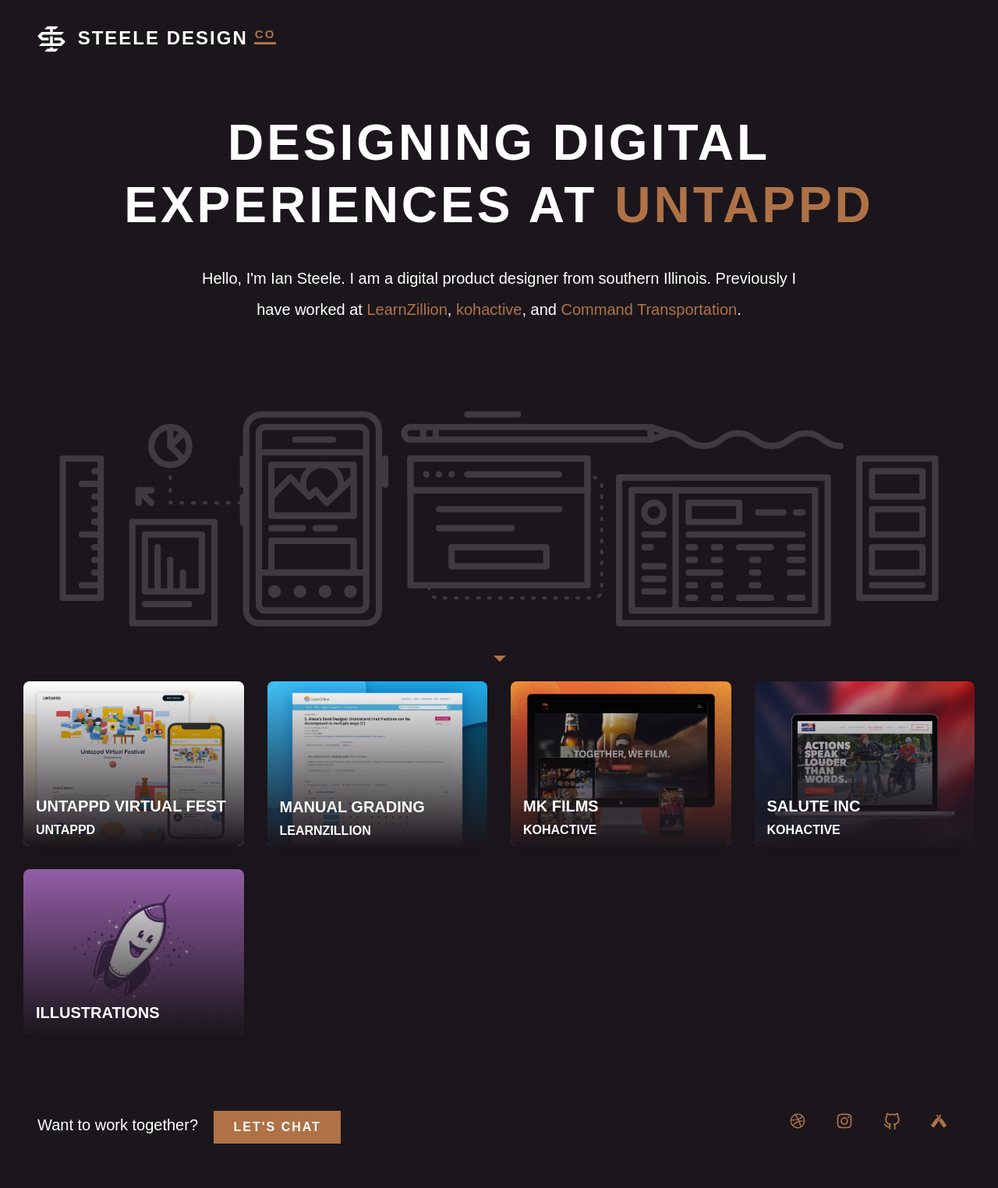
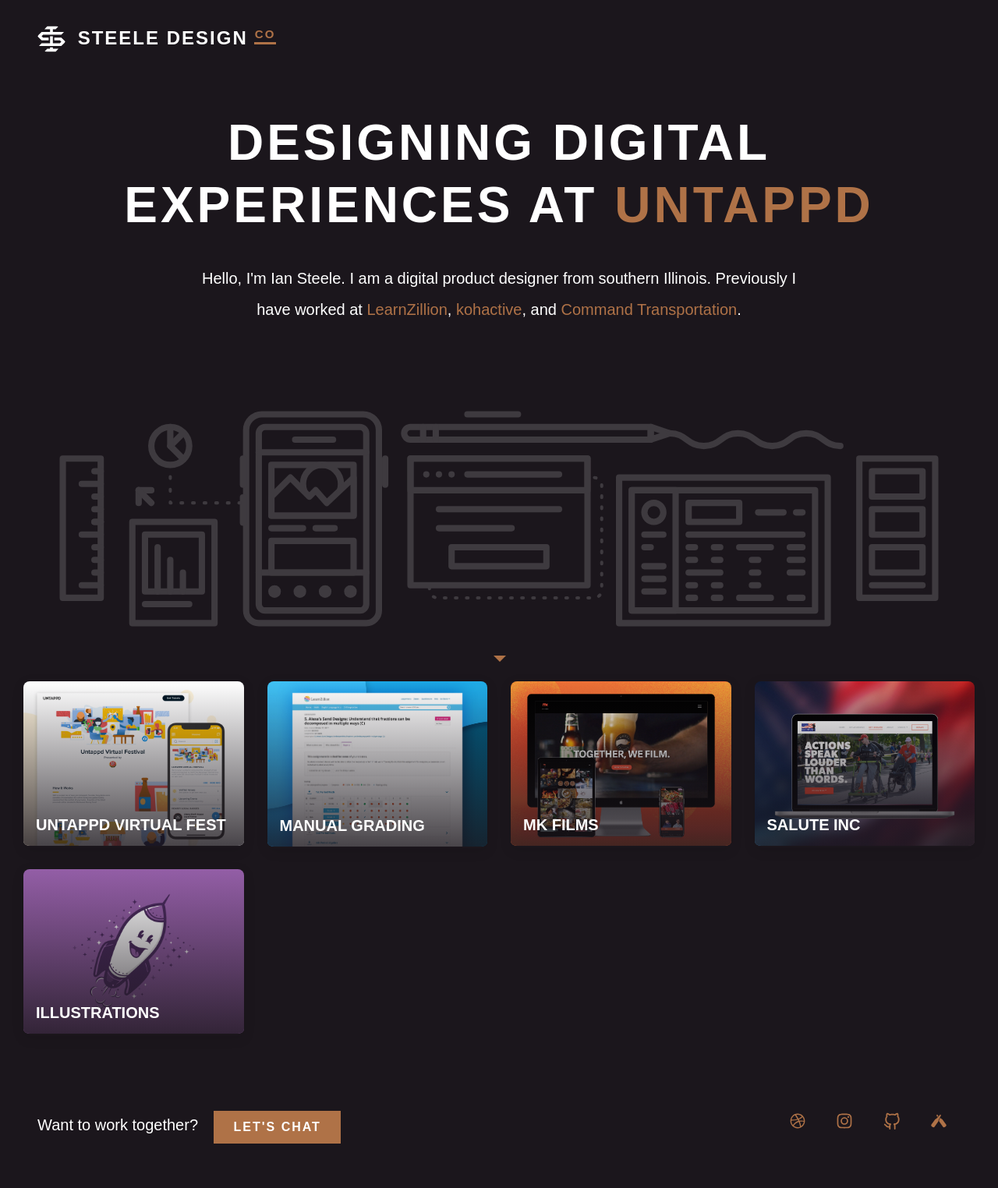
Before and after one commit to iansteele/iansteele, a Jekyll site: the page built from index.html, in a window 1280 px wide. Shown: the whole page at 78% size. Built offline with Jekyll 4.4.1, drawn with Linux system fonts in a browser that asks for light colours; some web fonts are replaced.

Commit message:
updated states for mobile

```diff
--- a/_layouts/home.html
+++ b/_layouts/home.html
@@ -33,7 +33,6 @@
                 <img class="project-thumbnail" src="{{ project.thumbnail}}" alt="">
                  <span class="project_thumbnail-description">
                   <p>{{ project.title }}</p>
-                  <span>{{ project.subtitle }}</span>
                 </span>
               </a>
             </div>
--- a/_sass/_projects.scss
+++ b/_sass/_projects.scss
@@ -9,7 +9,7 @@
 	overflow: hidden;
 
 	.project_thumbnail-description {
-		background: linear-gradient(rgba( $brand-primary, 0 ) , $brand-primary);
+		background: linear-gradient( rgba( $brand-primary, 0) , rgba( $brand-primary, .8 ));
 		bottom: 0;
 		color: $white;
 		display: flex;
@@ -20,26 +20,36 @@
 		padding: .25rem 1rem;
 		position: absolute;
 		width: 100%;
-		* {
+		p {
 			font-weight: 700;
 			line-height: 1.5em;
-			margin-bottom: .25rem;
+			margin-bottom: .5rem;
 			text-transform: uppercase;
 		}
 	}
 
 	@media (hover: hover) {
 		.project_thumbnail-description {
+			background: linear-gradient( rgba( $brand-primary, 0 ) , rgba( $brand-primary, 0 ));
 			opacity: 0;
-			transition: opacity .25s ease-in;
+			bottom: 0;
+			transition: background 1s ease-out;
+			p {
+				transition: transform .25s ease-out;
+				transform: translateY(100%);
+			}
 		}
 
 		&:hover,
 		&:focus {
 
 			.project_thumbnail-description {
-				bottom: 0;
+				background: linear-gradient( rgba( $brand-primary, 0 ) , rgba( $brand-primary, 0.8 ));
 				opacity: 1;
+
+				p {
+					transform: translateY(0);
+				}
 			}
 
 			img {
```
